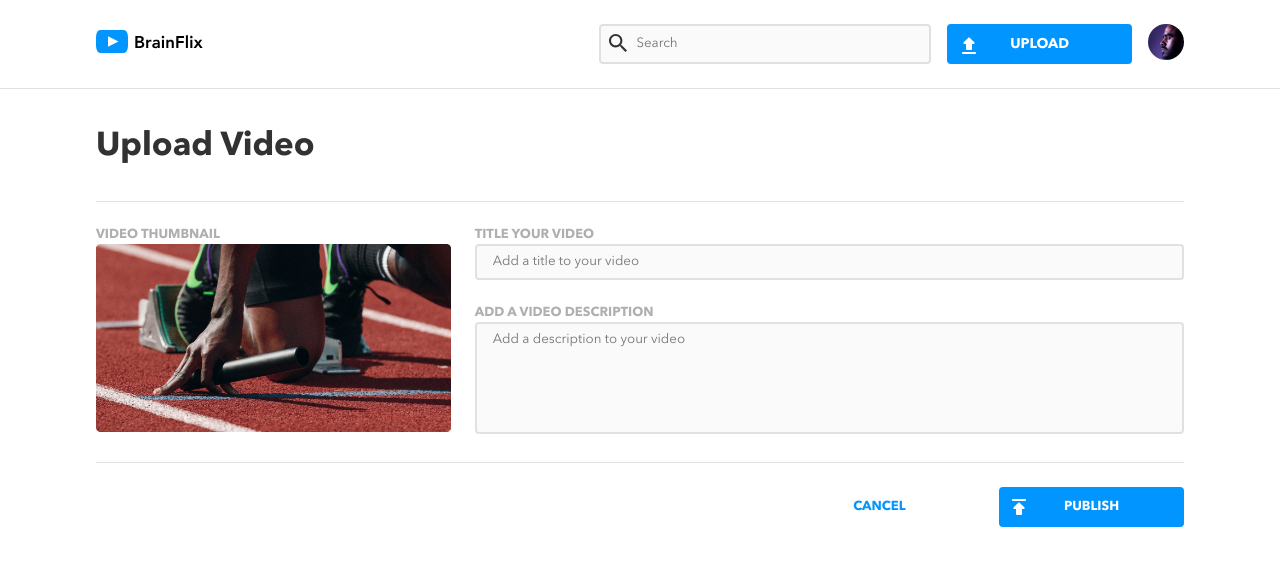
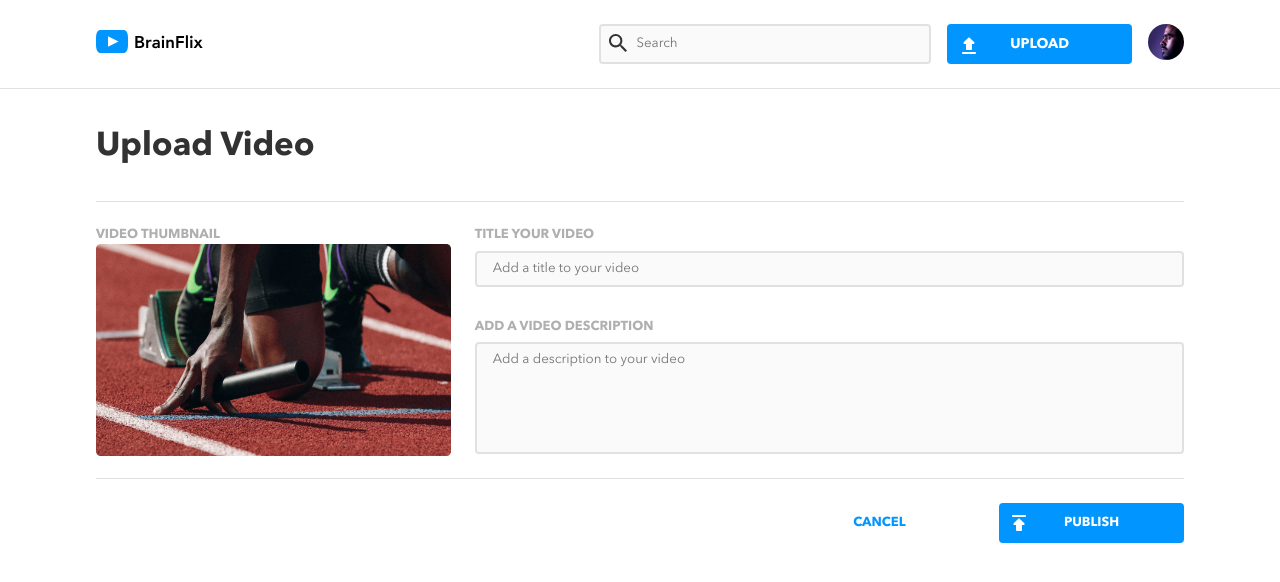
Before and after one commit to glorialau123/gloria-lau-brainflix, a React (Create React App) app: page /upload in a window 1280 px wide. Shown: the top 582 px of the page. Built offline with nearby package versions, Linux system fonts and the light colour scheme.

Commit message:
use flex direction on upload page form buttons, add navigation links for header and upload buttons

```diff
--- a/src/components/Header/Header.jsx
+++ b/src/components/Header/Header.jsx
@@ -1,4 +1,5 @@
 import "./Header.scss";
+import { Link } from "react-router-dom";
 import logo from "../../assets/logo/BrainFlix-logo.svg";
 import avatar from "../../assets/images/Mohan-muruge.jpg";
 
@@ -6,7 +7,9 @@ function Header() {
   return (
     <header className="header">
       <div className="header__logo">
-        <img src={logo} alt="BrainFlix logo" className="header__logo-icon" />
+        <Link className="header__link-logo" to="/">
+          <img src={logo} alt="BrainFlix logo" className="header__logo-icon" />
+        </Link>
       </div>
       <div className="header__upload">
         <div className="header__searching">
@@ -15,7 +18,10 @@ function Header() {
           </div>
           <img src={avatar} alt="avatar" className="header__avatar" />
         </div>
-        <button className="header__button">UPLOAD</button>
+        <Link className="header__link-button" to="/upload">
+          <button className="header__button">UPLOAD</button>
+        </Link>
+
         <img src={avatar} alt="" className="header__avatar header__avatar--hidden" />
       </div>
     </header>
--- a/src/components/Header/Header.scss
+++ b/src/components/Header/Header.scss
@@ -85,6 +85,16 @@
       margin: 0 1rem 0 0;
     }
   }
+  &__link-button {
+    width: 100%;
+    @include tablet {
+      width: 35%;
+      margin: 0 1rem 0 0;
+    }
+    @include desktop {
+      width: 25%;
+    }
+  }
 
   &__button {
     width: 100%;
@@ -103,12 +113,7 @@
       left: 10px;
     }
     @include tablet {
-      width: 35%;
-      margin: 0 1rem 0 0;
       @include tablet-desktop-button-label-text;
-    }
-    @include desktop {
-      width: 25%;
     }
     &:hover {
       background-color: $secondary-hover-color;
--- a/src/components/UploadForm/UploadForm.jsx
+++ b/src/components/UploadForm/UploadForm.jsx
@@ -1,9 +1,18 @@
 import "./UploadForm.scss";
+import { Link, Navigate, useNavigate } from "react-router-dom";
 import thumbnail from "../../assets/images/Upload-video-preview.jpg";
 
 function UploadForm() {
+  const navigate = useNavigate();
+
+  function handleSubmit(event) {
+    event.preventDefault();
+    alert("Your video has been uploaded!");
+    navigate("/");
+  }
+
   return (
-    <form className="upload__form">
+    <form className="upload__form" onSubmit={handleSubmit}>
       <div className="upload__container">
         <div className="upload__video-container">
           <p className="upload__label">VIDEO THUMBNAIL</p>
@@ -37,10 +46,10 @@ function UploadForm() {
       </div>
 
       <div className="upload__buttons">
-        <button className="upload__cancel upload__cancel--hidden">CANCEL</button>
-        <button className="upload__publish upload__publish--hidden">PUBLISH</button>
-        <button className="upload__publish upload__publish--show">PUBLISH</button>
-        <button className="upload__cancel upload__cancel--show">CANCEL</button>
+        <button className="upload__publish">PUBLISH</button>
+        <Link className="upload__cancel-link" to="/">
+          <button className="upload__cancel">CANCEL</button>
+        </Link>
       </div>
     </form>
   );
--- a/src/components/UploadForm/UploadForm.scss
+++ b/src/components/UploadForm/UploadForm.scss
@@ -27,6 +27,10 @@
   }
   &__image {
     width: 100%;
+    @include desktop {
+      height: 100%;
+      padding: 0 0 1rem;
+    }
   }
   &__area-container {
     @include column-flex;
@@ -37,6 +41,7 @@
     @include desktop {
       width: 100%;
       padding: 0;
+      justify-content: space-between;
     }
   }
   &__title,
@@ -55,20 +60,20 @@
     @include desktop {
       min-height: 7rem;
       margin: 0;
+      padding: 0.5rem 1rem 0;
     }
   }
   &__buttons {
     @include column-flex;
     align-items: center;
     padding: 0 1rem;
-    position: relative;
 
     @include tablet {
       padding: 1.5rem 0;
       margin: 0 2.25rem;
       display: flex;
-      flex-direction: row;
-      justify-content: flex-end;
+      flex-direction: row-reverse;
+      justify-content: flex-start;
       border-top: 1px solid $secondary-divider-color;
     }
     @include desktop {
@@ -80,7 +85,6 @@
     height: 2.5rem;
     border: none;
     font-family: "AvenirNext LT Pro", Verdana, Geneva, Tahoma, sans-serif;
-    margin-bottom: 2rem;
     @include mobile-label-button-text;
   }
   &__publish {
@@ -88,62 +92,45 @@
     border-radius: 4px;
     background-color: $primary-cta-color;
     color: $background-color;
-    //show publish button for mobile
-    &--show {
-      display: block;
+    position: relative;
+    margin-bottom: 2rem;
+    @include tablet {
+      width: 22%;
+    }
+    @include desktop {
+      width: 17%;
+    }
+
     &::before {
       position: absolute;
       content: url("../../assets/icons/publish.svg");
       top: 0.5rem;
       left: 1.5rem;
       @include tablet {
-          display: none;
-        }
-      }
-      @include tablet {
-        display: none;
-      }
-    }
-    // show publish button for tablet/desktop view
-    &--hidden {
-      display: none;
-      @include tablet {
-        display: block;
-        width: 22%;
-        position: relative;
-      }
-      @include desktop {
-        width: 17%;
-      }
-      &::before {
-        position: absolute;
-        content: url("../../assets/icons/publish.svg");
-        display: none;
-        @include tablet {
-          display: block;
         top: 0.5rem;
         left: 0.5rem;
       }
     }
+    &:hover {
+      background-color: $secondary-hover-color;
     }
   }
-  &__cancel {
+  &__cancel-link {
+    height: 2.5rem;
     width: 30%;
-    color: $primary-cta-color;
-    background: $background-color;
-    &--show {
-      display: block;
+    margin-bottom: 2rem;
     @include tablet {
-        display: none;
-      }
-    }
-    // visible for tablet/desktop view
-    &--hidden {
-      display: none;
-      @include tablet {
-        display: block;
       width: 22%;
     }
   }
+
+  &__cancel {
+    width: 100%;
+    height: 100%;
+    color: $primary-cta-color;
+    background: $background-color;
+    &:hover {
+      color: $secondary-hover-color;
     }
   }
+}
```
Lines whose indentation alone changed are shown as unchanged.
